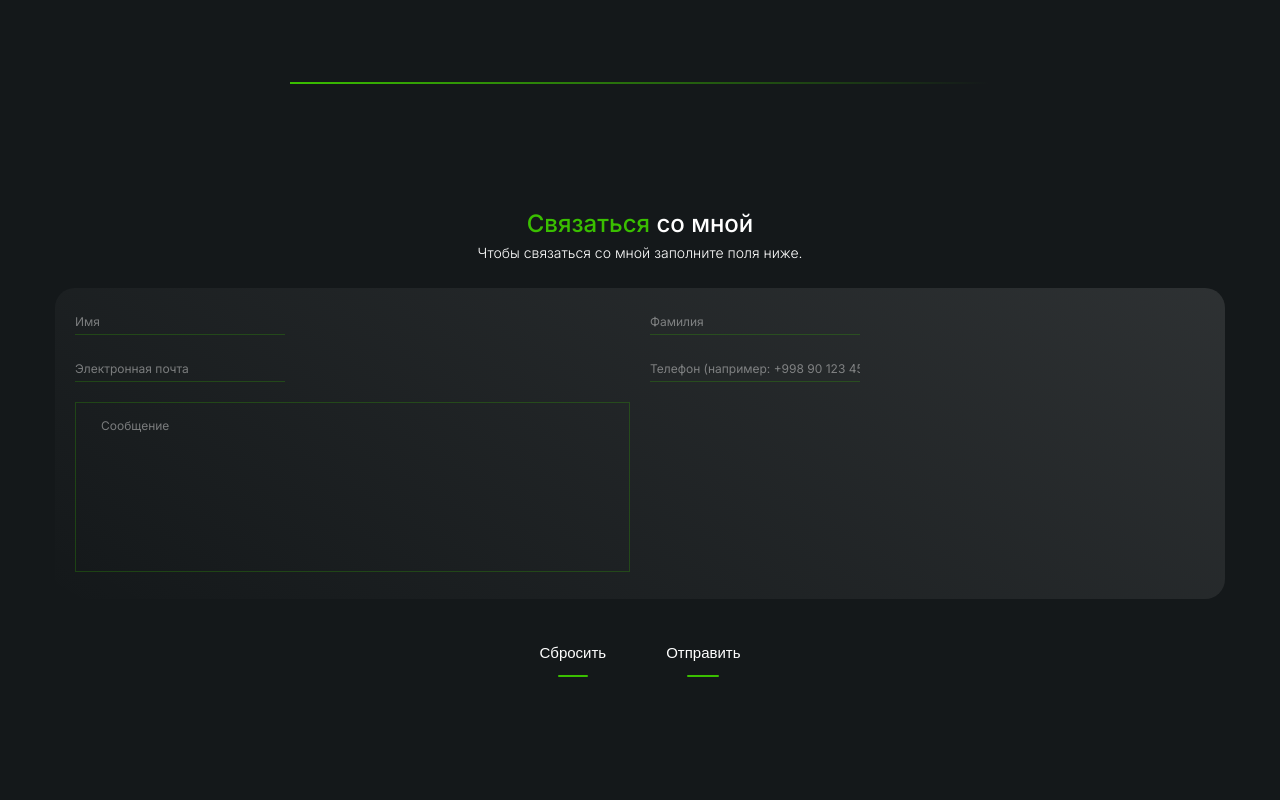
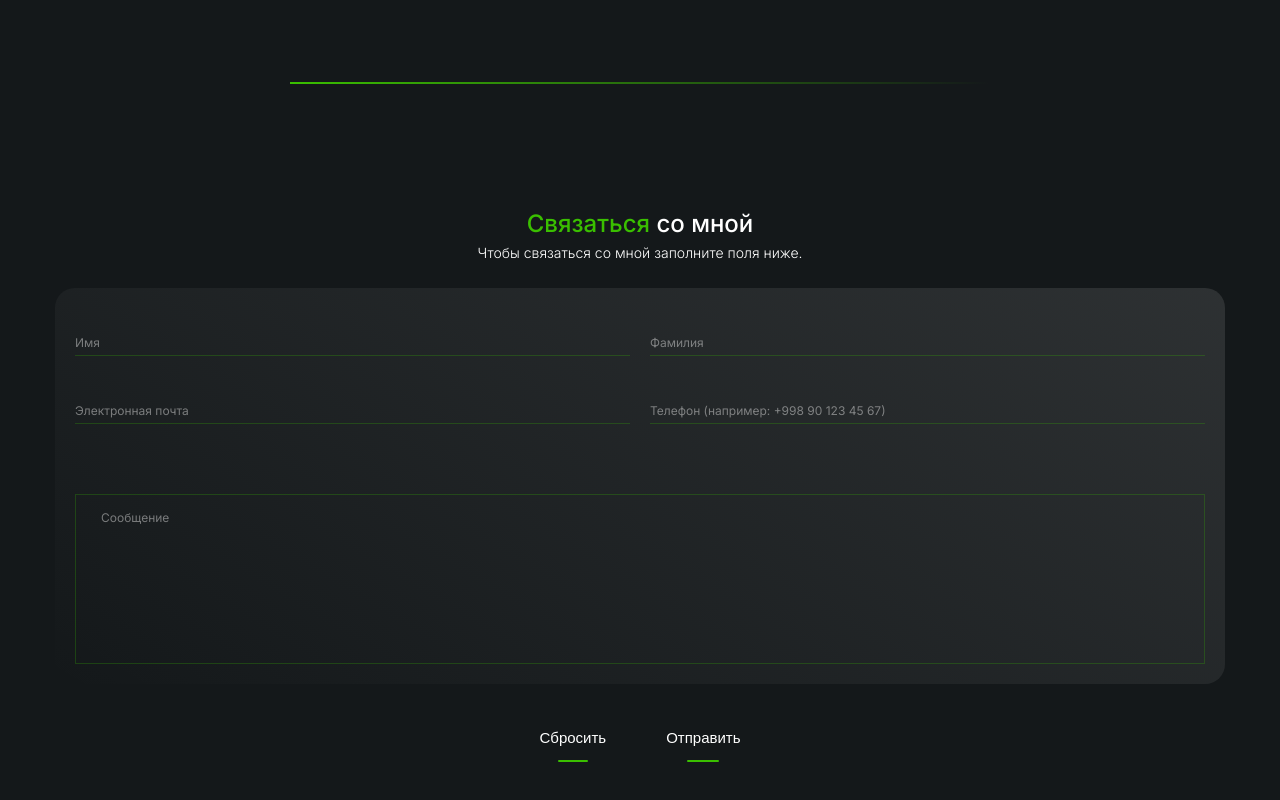
Before and after one commit to Nephilim24/React_Portfolio, a React (Vite) app: page / in a window 1280 px wide. Shown: the part 2623-3423 px from the top of the page. Before the commit the page ends 3380 px from the top, so only its background shows below. Built offline with nearby package versions, Linux system fonts and the light colour scheme.

Commit message:
Removed divs that wrapped inputs

```diff
--- a/src/components/Main/Form/Form.jsx
+++ b/src/components/Main/Form/Form.jsx
@@ -9,16 +9,16 @@ const Form = () => {
     handleSubmit,
     reset,
     formState: { errors },
-    watch
+    watch,
   } = useForm({
-    mode: 'onBlur' // Проверка при потере фокуса
+    mode: "onBlur", // Проверка при потере фокуса
   });
   const [isLoading, setIsLoading] = useState(false);
   const [submitStatus, setSubmitStatus] = useState(null); // 'success' или 'error'
 
   // Следим за значениями email и phone
-  const emailValue = watch('email');
-  const phoneValue = watch('phone');
+  const emailValue = watch("email");
+  const phoneValue = watch("phone");
 
   // Функция отправки данных
   const onSubmit = async (data) => {
@@ -27,10 +27,10 @@ const Form = () => {
 
     try {
       // Отправляем POST запрос на нашу serverless функцию
-      const response = await fetch('/api/send-telegram', {
-        method: 'POST',
+      const response = await fetch("/api/send-telegram", {
+        method: "POST",
         headers: {
-          'Content-Type': 'application/json',
+          "Content-Type": "application/json",
         },
         body: JSON.stringify(data),
       });
@@ -38,16 +38,16 @@ const Form = () => {
       const result = await response.json();
 
       if (result.success) {
-        setSubmitStatus('success');
+        setSubmitStatus("success");
         reset(); // Очищаем форму после успешной отправки
-        console.log('Сообщение успешно отправлено!');
+        console.log("Сообщение успешно отправлено!");
       } else {
-        setSubmitStatus('error');
-        console.error('Ошибка:', result.error);
+        setSubmitStatus("error");
+        console.error("Ошибка:", result.error);
       }
     } catch (error) {
-      setSubmitStatus('error');
-      console.error('Ошибка отправки:', error);
+      setSubmitStatus("error");
+      console.error("Ошибка отправки:", error);
     } finally {
       setIsLoading(false);
     }
@@ -56,106 +56,96 @@ const Form = () => {
   return (
     <>
       <form id="myForm" onSubmit={handleSubmit(onSubmit)}>
-        <div>
         <input
           {...register("name", {
             required: "Имя обязательно для заполнения",
             minLength: {
               value: 2,
-                message: "Имя должно содержать минимум 2 символа"
-              }
+              message: "Имя должно содержать минимум 2 символа",
+            },
           })}
           type="text"
           placeholder="Имя"
           disabled={isLoading}
         />
         {errors.name && (
-            <span style={{ color: 'red', fontSize: '12px' }}>
+          <span style={{ color: "red", fontSize: "12px" }}>
             {errors.name.message}
           </span>
         )}
-        </div>
 
-        <div>
         <input
           {...register("surname", {
             required: "Фамилия обязательна для заполнения",
             minLength: {
               value: 2,
-                message: "Фамилия должна содержать минимум 2 символа"
-              }
+              message: "Фамилия должна содержать минимум 2 символа",
+            },
           })}
           type="text"
           placeholder="Фамилия"
           disabled={isLoading}
         />
         {errors.surname && (
-            <span style={{ color: 'red', fontSize: '12px' }}>
+          <span style={{ color: "red", fontSize: "12px" }}>
             {errors.surname.message}
           </span>
         )}
-        </div>
 
-        <div>
         <input
           {...register("email", {
             required: !emailValue ? "Укажите email или телефон" : false,
             pattern: {
               value: /^[A-Z0-9._%+-]+@[A-Z0-9.-]+\.[A-Z]{2,}$/i,
-                message: "Некорректный email адрес"
-              }
+              message: "Некорректный email адрес",
+            },
           })}
           type="email"
           placeholder="Электронная почта"
           disabled={isLoading}
         />
         {errors.email && (
-            <span style={{ color: 'red', fontSize: '12px' }}>
+          <span style={{ color: "red", fontSize: "12px" }}>
             {errors.email.message}
           </span>
         )}
-        </div>
 
-        <div>
         <input
           {...register("phone", {
             required: !phoneValue ? "Укажите email или телефон" : false,
             pattern: {
               value: /^[\d\s\+\-\(\)]+$/,
-                message: "Некорректный номер телефона"
+              message: "Некорректный номер телефона",
             },
             minLength: {
               value: 9,
-                message: "Номер должен содержать минимум 9 цифр"
-              }
+              message: "Номер должен содержать минимум 9 цифр",
+            },
           })}
           type="tel"
           placeholder="Телефон (например: +998 90 123 45 67)"
           disabled={isLoading}
         />
         {errors.phone && (
-            <span style={{ color: 'red', fontSize: '12px' }}>
+          <span style={{ color: "red", fontSize: "12px" }}>
             {errors.phone.message}
           </span>
         )}
-        </div>
 
-        <div>
         <textarea
           {...register("message")}
           placeholder="Сообщение"
           disabled={isLoading}
         ></textarea>
-        </div>
 
         {/* Сообщения о статусе отправки */}
-        {submitStatus === 'success' && (
-          <div style={{ color: 'green', marginTop: '10px' }}>
+        {submitStatus === "success" && (
+          <div style={{ color: "green", marginTop: "10px" }}>
             ✅ Сообщение успешно отправлено!
           </div>
         )}
-        {submitStatus === 'error' && (
-          <div style={{ color: 'red', marginTop: '10px' }}>
+        {submitStatus === "error" && (
+          <div style={{ color: "red", marginTop: "10px" }}>
             ❌ Ошибка отправки. Попробуйте ещё раз.
           </div>
         )}
```
Lines whose indentation alone changed are shown as unchanged.
